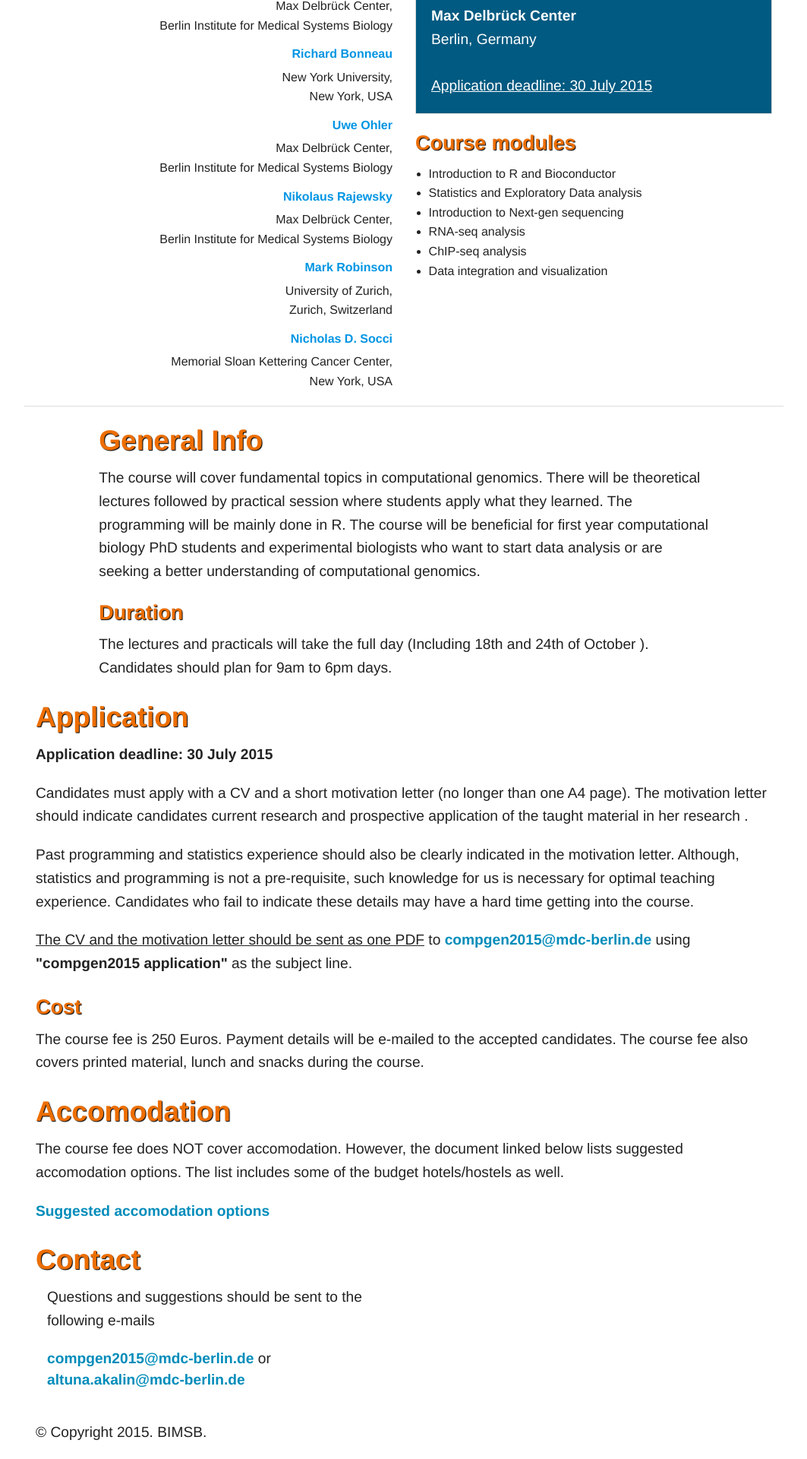
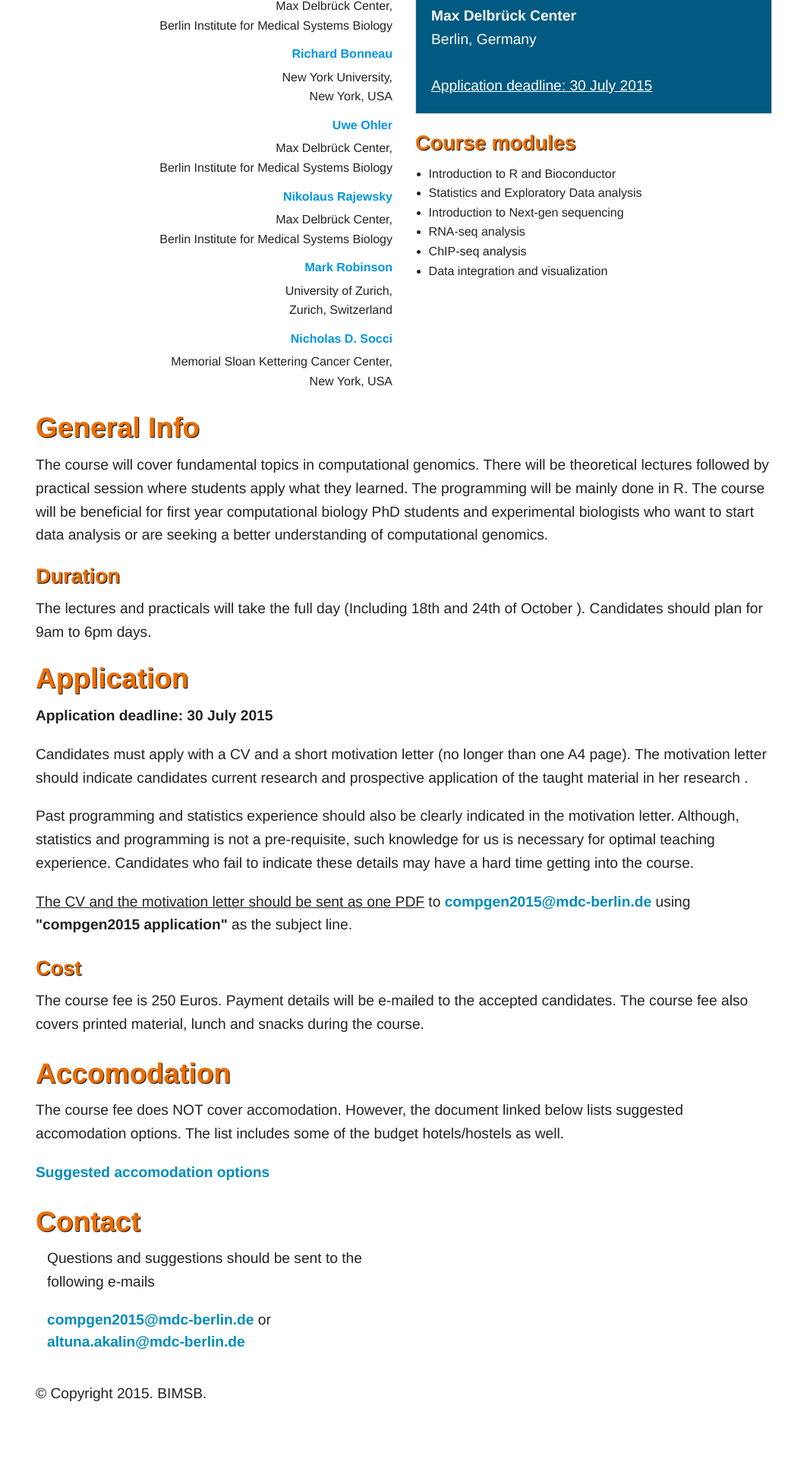
Before and after one commit to BIMSBbioinfo/compgen, a Jekyll site: the page 2015/index.html, which Jekyll copies as it is, in a window 1280 px wide. Shown: the part 718-2638 px from the top of the page at 76% size, without its empty margins (108-1171 px from the left). Built offline with Jekyll 4.4.1, drawn with Linux system fonts in a browser that asks for light colours; nearby versions of some CDN libraries; library files that are not in the unit come from our copies; after the commit the page ends 2588 px from its top, so only the background shows below that.

Commit message:
Update index.html

```diff
--- a/2015/index.html
+++ b/2015/index.html
@@ -71,8 +71,11 @@
           <li>Data integration and visualization</li>
         </ul>
       </div>
-      <hr>
-      <div class="small-10 large-centered columns">
+    </div>
+    <div class="row">
+      <div class="large-12 columns">
+
+
         <h2 id="General info">General Info</h2>
         <p>
           The course will cover fundamental topics in computational
@@ -93,10 +96,8 @@
           (Including 18th and 24th of October ). Candidates should
           plan for 9am to 6pm days.
         </p>
-      </div>
-    </div>
-    <div class="row">
-      <div class="large-12 columns">
+
+
         <h2 id="application">Application</h2>
         <p><b>Application deadline: 30 July 2015</b></p>
         <p>
```
